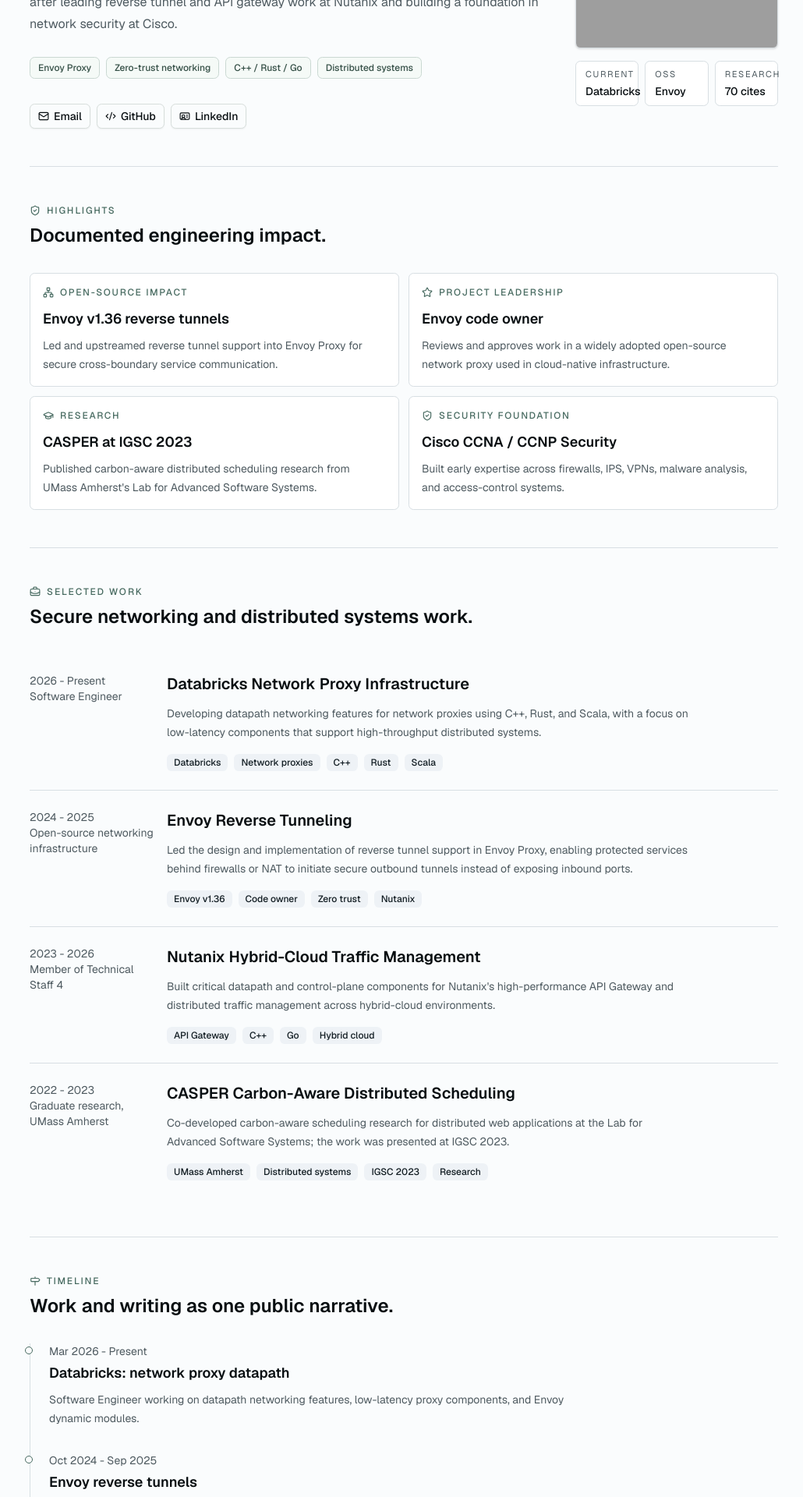
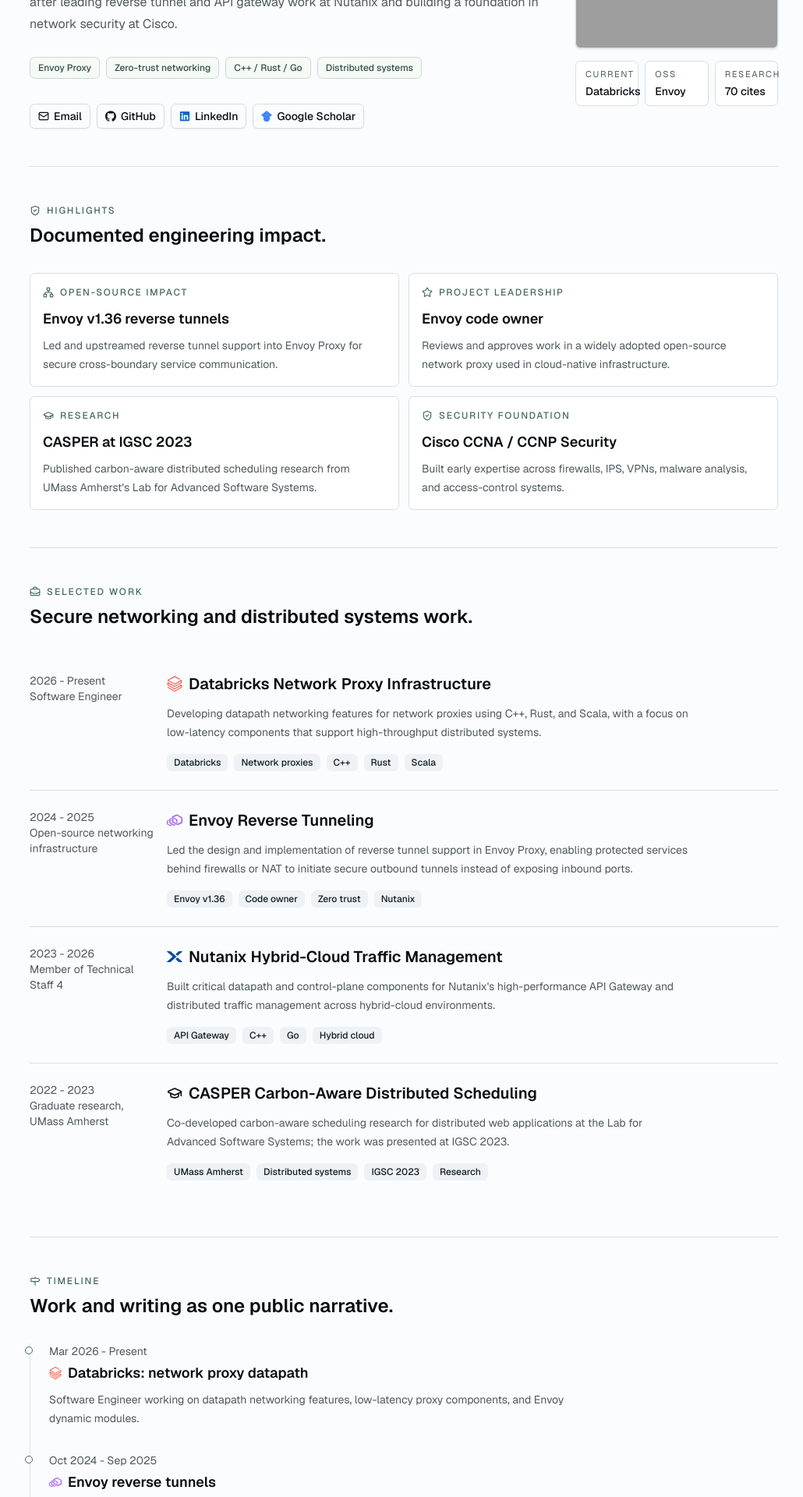
Before and after one commit to basundhara-c/basundhara.github.io, a Next.js app: page / in a window 1280 px wide. Shown: the part 400-2320 px from the top of the page at 78% size, without its empty margins (122-1152 px from the left). Built offline with nearby package versions, Linux system fonts and the light colour scheme; grey boxes are pictures that could not be loaded.

Commit message:
Add official profile and company icons

```diff
--- a/package.json
+++ b/package.json
@@ -17,6 +17,7 @@
     "next": "16.2.6",
     "react": "19.2.4",
     "react-dom": "19.2.4",
+    "react-icons": "^5.6.0",
     "shadcn": "^4.8.3",
     "tailwind-merge": "^3.6.0",
     "tw-animate-css": "^1.4.0"
--- /dev/null
+++ b/src/components/site/brand-icon.tsx
@@ -0,0 +1,57 @@
+import { GraduationCap, Mail } from "lucide-react";
+import type { IconType } from "react-icons";
+import { FaLinkedin } from "react-icons/fa6";
+import {
+  SiCisco,
+  SiDatabricks,
+  SiEnvoyproxy,
+  SiGithub,
+  SiGoogle,
+  SiGooglescholar,
+  SiNutanix,
+} from "react-icons/si";
+
+import { cn } from "@/lib/utils";
+
+const brandIcons = {
+  cisco: SiCisco,
+  databricks: SiDatabricks,
+  email: Mail,
+  envoy: SiEnvoyproxy,
+  github: SiGithub,
+  google: SiGoogle,
+  googleScholar: SiGooglescholar,
+  linkedin: FaLinkedin,
+  nutanix: SiNutanix,
+  research: GraduationCap,
+} satisfies Record<string, IconType | typeof Mail>;
+
+export type BrandIconName = keyof typeof brandIcons;
+
+const brandColors: Partial<Record<BrandIconName, string>> = {
+  cisco: "text-[#1BA0D7]",
+  databricks: "text-[#FF3621]",
+  envoy: "text-[#A855F7]",
+  github: "text-[#181717]",
+  google: "text-[#4285F4]",
+  googleScholar: "text-[#4285F4]",
+  linkedin: "text-[#0A66C2]",
+  nutanix: "text-[#024DA1]",
+};
+
+export function BrandIcon({
+  name,
+  className,
+}: {
+  name: BrandIconName;
+  className?: string;
+}) {
+  const Icon = brandIcons[name];
+
+  return (
+    <Icon
+      aria-hidden="true"
+      className={cn("size-3.5 shrink-0", brandColors[name], className)}
+    />
+  );
+}
--- a/src/components/site/entry-list-section.tsx
+++ b/src/components/site/entry-list-section.tsx
@@ -1,6 +1,7 @@
 import type { LucideIcon } from "lucide-react";
 import { ArrowUpRight } from "lucide-react";
 
+import { BrandIcon, type BrandIconName } from "@/components/site/brand-icon";
 import { SectionHeading } from "@/components/site/section-heading";
 import { Badge } from "@/components/ui/badge";
 
@@ -10,6 +11,7 @@ type Entry = {
   tags: readonly string[];
   meta: readonly string[];
   href?: string;
+  logo?: BrandIconName;
 };
 
 export function EntryListSection({
@@ -47,11 +49,17 @@ export function EntryListSection({
                   href={entry.href}
                   className="group inline-flex items-center gap-2 text-xl font-semibold tracking-normal underline-offset-4 hover:text-[#476a60] hover:underline"
                 >
+                  {entry.logo ? (
+                    <BrandIcon name={entry.logo} className="size-5" />
+                  ) : null}
                   {entry.title}
                   <ArrowUpRight className="size-4 transition-transform group-hover:-translate-y-0.5 group-hover:translate-x-0.5" />
                 </a>
               ) : (
-                <h3 className="text-xl font-semibold tracking-normal">
+                <h3 className="flex items-center gap-2 text-xl font-semibold tracking-normal">
+                  {entry.logo ? (
+                    <BrandIcon name={entry.logo} className="size-5" />
+                  ) : null}
                   {entry.title}
                 </h3>
               )}
--- a/src/components/site/profile-link-buttons.tsx
+++ b/src/components/site/profile-link-buttons.tsx
@@ -1,14 +1,7 @@
-import { Code2, IdCard, Mail } from "lucide-react";
-
+import { BrandIcon } from "@/components/site/brand-icon";
 import { buttonVariants } from "@/components/ui/button";
 import type { PortfolioLink } from "@/lib/portfolio-data";
 import { cn } from "@/lib/utils";
-
-const linkIcons = {
-  email: Mail,
-  github: Code2,
-  linkedin: IdCard,
-} as const;
 
 export function ProfileLinkButtons({
   links,
@@ -18,8 +11,6 @@ export function ProfileLinkButtons({
   return (
     <div className="flex flex-wrap gap-2">
       {links.map((link) => {
-        const Icon = linkIcons[link.kind];
-
         return (
           <a
             key={link.label}
@@ -31,7 +22,7 @@ export function ProfileLinkButtons({
               "rounded-md border-[#d7dedb] bg-background text-foreground hover:bg-[#f5faf7]",
             )}
           >
-            <Icon className="size-3.5" />
+            <BrandIcon name={link.kind} />
             {link.label}
           </a>
         );
--- a/src/components/site/site-footer.tsx
+++ b/src/components/site/site-footer.tsx
@@ -1,3 +1,4 @@
+import { BrandIcon } from "@/components/site/brand-icon";
 import { ExternalLink } from "@/components/site/external-link";
 import { portfolio } from "@/lib/portfolio-data";
 
@@ -10,6 +11,7 @@ export function SiteFooter() {
         <div className="flex gap-4">
           {portfolio.profileLinks.map((link) => (
             <ExternalLink key={link.label} href={link.href}>
+              <BrandIcon name={link.kind} />
               {link.label}
             </ExternalLink>
           ))}
--- a/src/components/site/timeline-section.tsx
+++ b/src/components/site/timeline-section.tsx
@@ -1,5 +1,6 @@
 import { Milestone } from "lucide-react";
 
+import { BrandIcon } from "@/components/site/brand-icon";
 import { SectionHeading } from "@/components/site/section-heading";
 import { portfolio } from "@/lib/portfolio-data";
 
@@ -16,7 +17,8 @@ export function TimelineSection() {
           <article key={item.title} className="relative pb-8 last:pb-0">
             <span className="absolute -left-[31px] top-1 size-2.5 rounded-full border border-[#476a60] bg-background" />
             <p className="text-sm text-muted-foreground">{item.period}</p>
-            <h3 className="mt-1 text-lg font-semibold tracking-normal">
+            <h3 className="mt-1 flex items-center gap-2 text-lg font-semibold tracking-normal">
+              <BrandIcon name={item.logo} className="size-4" />
               {item.title}
             </h3>
             <p className="mt-2 max-w-2xl text-sm leading-6 text-muted-foreground">
--- a/src/lib/portfolio-data.ts
+++ b/src/lib/portfolio-data.ts
@@ -34,6 +34,11 @@ export const portfolio = {
       label: "LinkedIn",
       href: "https://www.linkedin.com/in/basundhara1706/",
       kind: "linkedin",
+    },
+    {
+      label: "Google Scholar",
+      href: "https://scholar.google.com/citations?user=vAD0UqwAAAAJ&hl=en",
+      kind: "googleScholar",
     },
   ],
   focusAreas: [
@@ -80,6 +85,7 @@ export const portfolio = {
       year: "2026 - Present",
       description:
         "Developing datapath networking features for network proxies using C++, Rust, and Scala, with a focus on low-latency components that support high-throughput distributed systems.",
+      logo: "databricks",
       tags: ["Databricks", "Network proxies", "C++", "Rust", "Scala"],
     },
     {
@@ -88,6 +94,7 @@ export const portfolio = {
       year: "2024 - 2025",
       description:
         "Led the design and implementation of reverse tunnel support in Envoy Proxy, enabling protected services behind firewalls or NAT to initiate secure outbound tunnels instead of exposing inbound ports.",
+      logo: "envoy",
       tags: ["Envoy v1.36", "Code owner", "Zero trust", "Nutanix"],
     },
     {
@@ -96,6 +103,7 @@ export const portfolio = {
       year: "2023 - 2026",
       description:
         "Built critical datapath and control-plane components for Nutanix's high-performance API Gateway and distributed traffic management across hybrid-cloud environments.",
+      logo: "nutanix",
       tags: ["API Gateway", "C++", "Go", "Hybrid cloud"],
     },
     {
@@ -104,6 +112,7 @@ export const portfolio = {
       year: "2022 - 2023",
       description:
         "Co-developed carbon-aware scheduling research for distributed web applications at the Lab for Advanced Software Systems; the work was presented at IGSC 2023.",
+      logo: "research",
       tags: ["UMass Amherst", "Distributed systems", "IGSC 2023", "Research"],
     },
   ],
@@ -113,36 +122,42 @@ export const portfolio = {
       title: "Databricks: network proxy datapath",
       description:
         "Software Engineer working on datapath networking features, low-latency proxy components, and Envoy dynamic modules.",
+      logo: "databricks",
     },
     {
       period: "Oct 2024 - Sep 2025",
       title: "Envoy reverse tunnels",
       description:
         "Designed and upstreamed reverse tunnel support for Envoy Proxy, reducing exposed inbound attack surfaces for cross-cluster communication.",
+      logo: "envoy",
     },
     {
       period: "Jun 2023 - Feb 2026",
       title: "Nutanix: API gateway and hybrid cloud",
       description:
         "Member of Technical Staff 4 building datapath and control-plane features for a high-performance API Gateway and secure hybrid-cloud communication.",
+      logo: "nutanix",
     },
     {
       period: "Jun 2022 - Aug 2022",
       title: "Google Shopping Ads infrastructure",
       description:
         "Built C++, ProtoBuf, and gRPC tooling that used historical pipeline data and AutoTFX models to estimate Borg compute impact for indexing changes.",
+      logo: "google",
     },
     {
       period: "Sep 2021 - May 2023",
       title: "UMass Amherst MS in Computer Science",
       description:
         "Studied distributed systems, operating systems, reverse engineering, and network security; completed research on carbon-aware distributed scheduling.",
+      logo: "research",
     },
     {
       period: "Jul 2018 - Aug 2021",
       title: "Cisco network security",
       description:
         "Handled escalations and automation for firewalls, IPS, VPN, malware analysis, and access-control systems while leading Cisco Security Innovation Framework automation projects.",
+      logo: "cisco",
     },
   ],
   credentials: [
```
Also changed, not shown: 1 other file (tests, documents, lock files or other folders).
